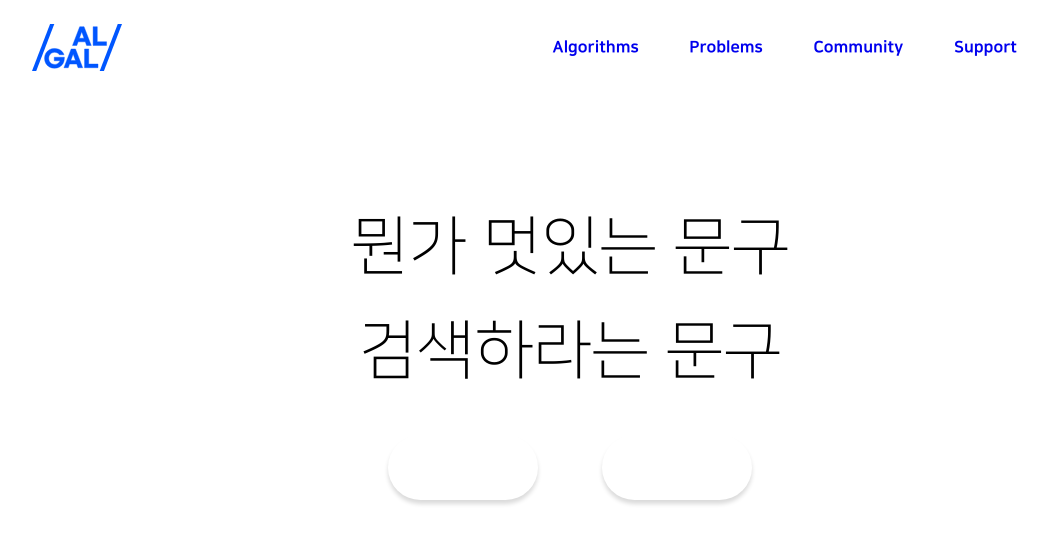
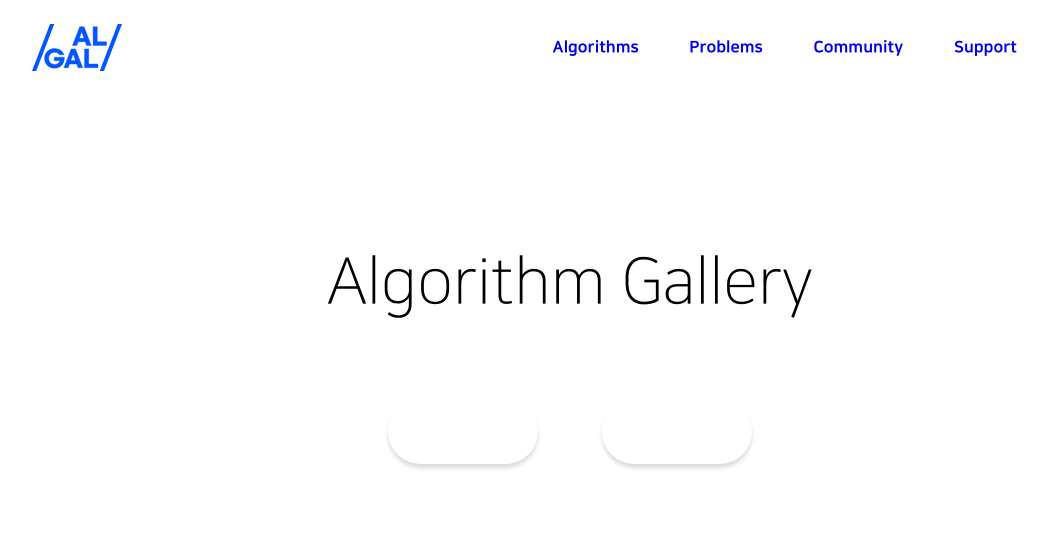
Before and after one commit to yeonju0110/algorithm-gallery, a React (Create React App) app in the folder app/: page / in a window 1280 px wide. Shown: the top 544 px of the page, without its empty margins (70-1118 px from the left). Built offline with nearby package versions, Linux system fonts and the light colour scheme; no server answers; a small style sheet from the web is missing.

Commit message:
before nextjs

```diff
--- a/app/src/app.jsx
+++ b/app/src/app.jsx
@@ -7,8 +7,13 @@ import LoginPage from './components/LoginForm/LoginForm';
 import SignUpPage from './components/SignUpForm/SignUpForm';
 import Header from './components/header/header';
 import PostView from './components/post_view/post_view';
+import MyPage from './components/MyPage/MyPage';
+
+
 
 function App({ modal, item }) {
+
+
   return (
     <div className={styles.app}>
       <BrowserRouter>
@@ -18,6 +23,7 @@ function App({ modal, item }) {
           <Route path='/login' element={<LoginPage />} />
           <Route path='/signup' element={<SignUpPage />} />
           <Route path='/p/:no' element={<PostView modal={modal} />} />
+          <Route path='/mypage' element={<MyPage />} />
         </Routes>
       </BrowserRouter>
     </div>
--- a/app/src/components/header/header.jsx
+++ b/app/src/components/header/header.jsx
@@ -1,8 +1,25 @@
 import styles from "./header.module.css";
 import { Link } from "react-router-dom";
 import HeaderProfile from "../header_profile/header_profile";
+import { useNavigate } from 'react-router-dom';
 
 function Header() {
+  const navigate = useNavigate();
+
+  const goToMyPage = () => {
+    fetch(`${process.env.REACT_APP_ALG_SERVER}/users/check`)
+      .then((r) => {
+        if (r.status == 200) {
+          navigate('/mypage');
+        }
+        else {
+          navigate('/');
+        }
+      });
+  }
+
+
+
   return (
     <div className={styles.headerBox}>
       <div className={styles.nav__logo}>
@@ -15,7 +32,7 @@ function Header() {
         <Link to='/' className={styles.navKey}>Problems</Link>
         <Link to='/' className={styles.navKey}>Community</Link>
         <Link to='/' className={styles.navKey}>Support</Link>
-        <HeaderProfile />
+        <HeaderProfile onClick={goToMyPage} />
       </div>
     </div>
   );
--- a/app/src/components/main/main.jsx
+++ b/app/src/components/main/main.jsx
@@ -5,11 +5,12 @@ import Search from '../search/search';
 import styles from './main.module.css';
 
 const Main = ({ item }) => {
+
     return (
         <div className={styles.feed}>
             <section className={styles.box}>
-                <p className={styles.text}>뭔가 멋있는 문구</p>
-                <p className={styles.text}>검색하라는 문구</p>
+                <p className={styles.text}>Algorithm Gallery</p>
+                <p className={styles.text}></p>
                 <div className={styles.search}>
                     <Search />
                     <Search />
```
